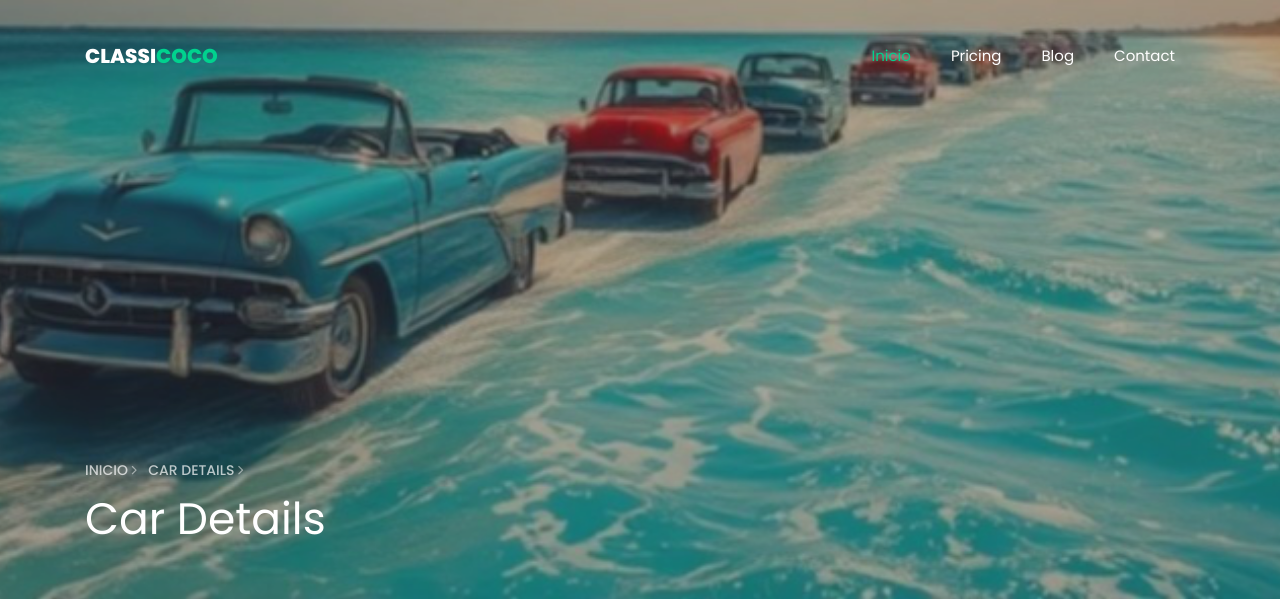
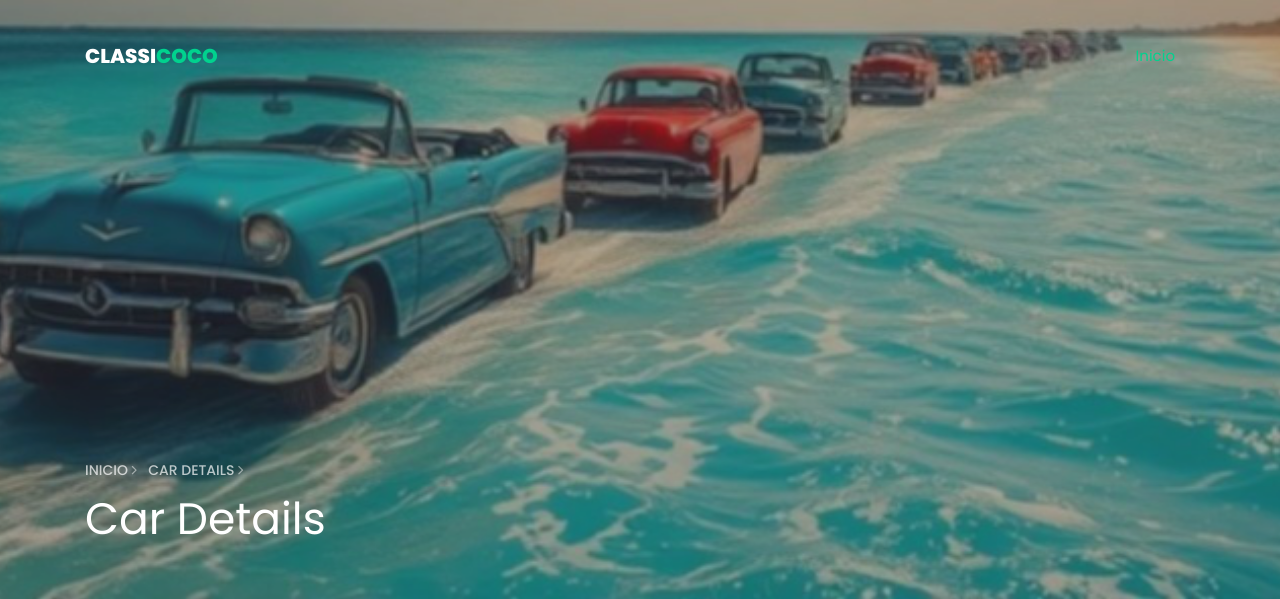
Before and after one commit to ExtGroupJs/classic-taxi, a Django app: page /carsdetail/ in a window 1280 px wide. Shown: the top 599 px of the page. Run offline with Django 4.2, Linux system fonts and the light colour scheme; style sheets or scripts are compiled from the project's sources; some libraries are stand-ins or nearby versions; some web fonts are replaced.

Commit message:
kill menu

```diff
--- a/templates/carsdetail/carsdetail.html
+++ b/templates/carsdetail/carsdetail.html
@@ -10,10 +10,6 @@
 <li class="nav-item active"><a href="{% url 'landing' %}"
 		class="nav-link">{% trans "Home" %}</a></li>
 
-<li class="nav-item"><a href="pricing.html" class="nav-link">{% trans "Pricing" %}</a></li>
-
-<li class="nav-item"><a href="blog.html" class="nav-link">Blog</a></li>
-<li class="nav-item"><a href="#contact" class="nav-link">{% trans "Contact" %}</a></li>
 <!-- Selector de idiomas -->
 
 {% endblock %}
```
